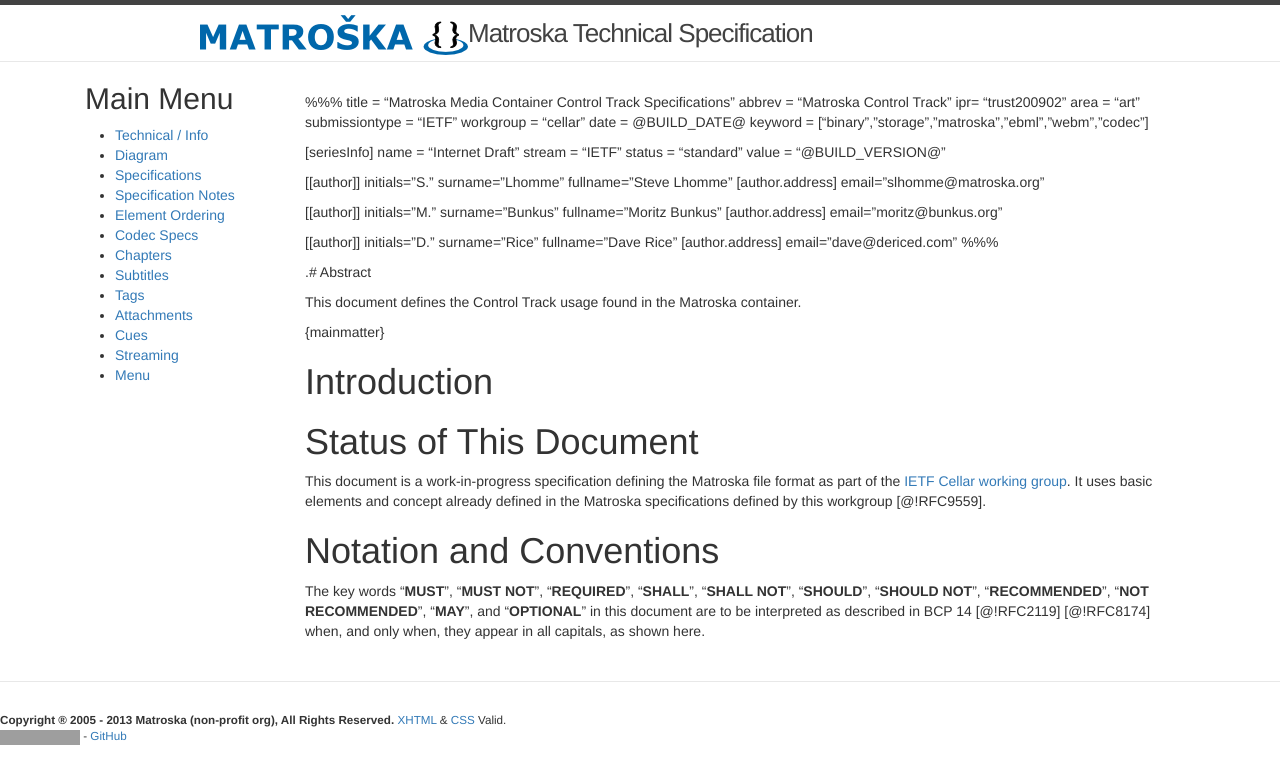
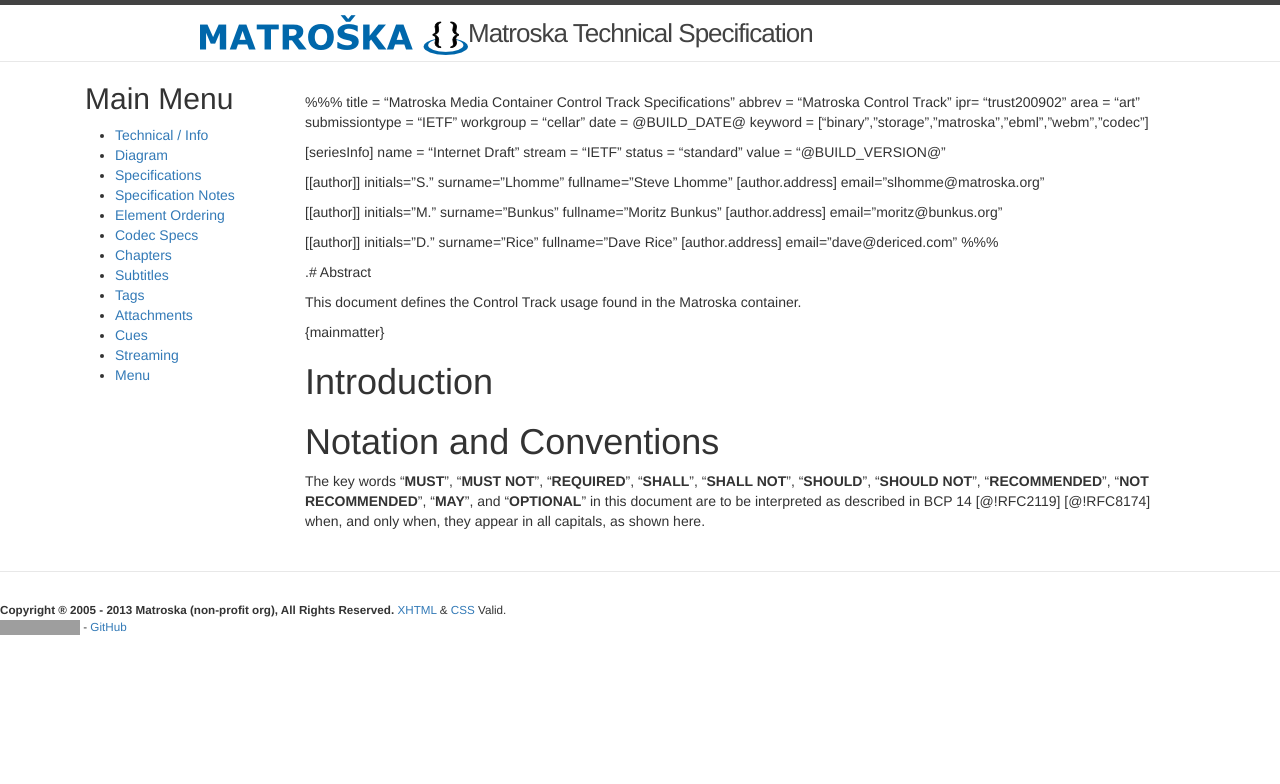
Before and after one commit to ietf-wg-cellar/matroska-specification, a Jekyll site: the page built from index_control.md, in a window 1280 px wide. Shown: the top 784 px of the page. Built offline with Jekyll 4.4.1, drawn with Linux system fonts in a browser that asks for light colours; our own code applies the rules of GitHub Pages for plain Markdown files; grey boxes are pictures that could not be loaded.

Commit message:
remove unneeded document status
For Matroska it makes sense because it specifies that only
version 1 to 4 are covered.
We don't need anything like that in other Matroska documents.

```diff
--- a/index_control.md
+++ b/index_control.md
@@ -44,12 +44,6 @@
 
 # Introduction
 
-# Status of This Document
-
-This document is a work-in-progress specification defining the Matroska file format as part
-of the [IETF Cellar working group](https://datatracker.ietf.org/wg/cellar/charter/).
-It uses basic elements and concept already defined in the Matroska specifications defined by this workgroup [@!RFC9559].
-
 # Notation and Conventions
 
 The key words "**MUST**", "**MUST NOT**",
```
Also changed, not shown: index_chapter_codecs.md (+0 -6 lines), index_codec.md (+0 -6 lines).
